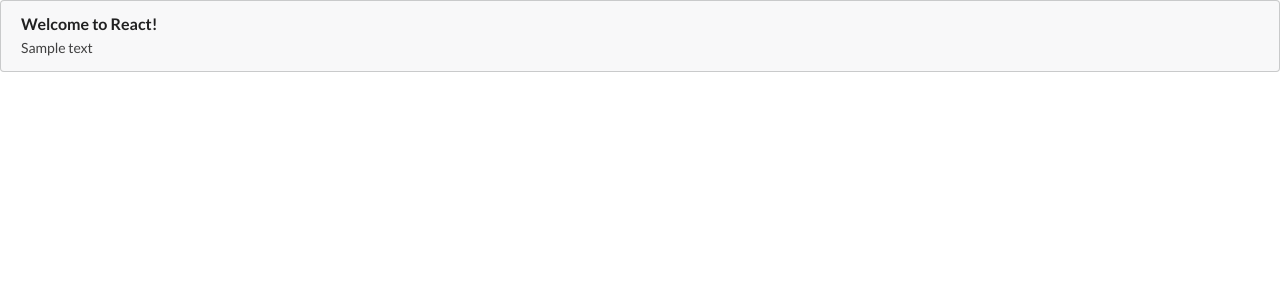
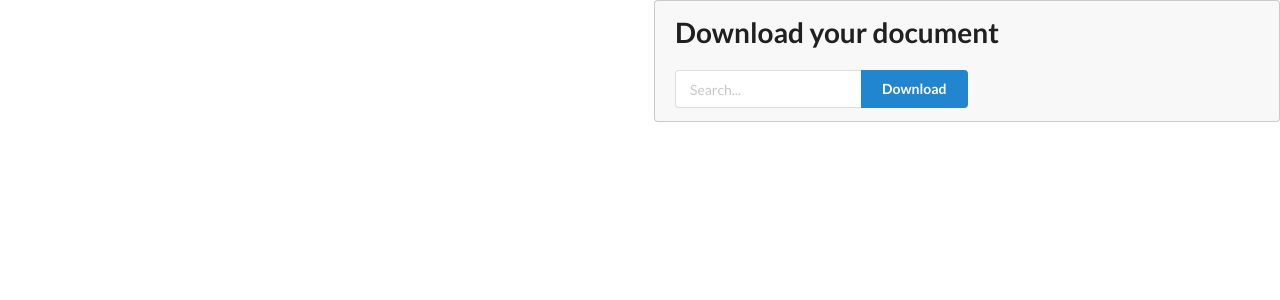
Before and after one commit to MHSiles/yoloco-fe, a React (Create React App) app: page / in a window 1280 px wide. Shown: the top 300 px of the page. Built offline with nearby package versions, Linux system fonts and the light colour scheme.

Commit message:
Connect to firebase and handle errors

```diff
--- a/package.json
+++ b/package.json
@@ -3,9 +3,11 @@
   "version": "0.1.0",
   "private": true,
   "dependencies": {
+    "@react-firebase/database": "^0.3.11",
     "@testing-library/jest-dom": "^5.16.4",
     "@testing-library/react": "^13.3.0",
     "@testing-library/user-event": "^13.5.0",
+    "firebase": "^9.8.3",
     "react": "^18.2.0",
     "react-dom": "^18.2.0",
     "react-scripts": "5.0.1",
--- a/src/components/App.js
+++ b/src/components/App.js
@@ -1,14 +1,58 @@
 import React from 'react';
+import { projectStorage } from '../services/firebase';
+import { ref, getDownloadURL } from "firebase/storage";
+import Error from './Error';
 
 class App extends React.Component {
 
+    state = { url: '', errorMessage: '' };
+
+    downloadFile(){
+
+        // Create a reference with an initial file path and name
+        const pathReference = ref(projectStorage, 'pdf/examplePDF.pdf');
+
+
+        getDownloadURL(pathReference)
+            .then((url) => {
+                this.state.setState({ url: url });
+                this.state.setState({ errorMessage: '' });
+            })
+            .catch((error) => {
+                // A full list of error codes is available at
+                switch (error.code) {
+                case 'storage/object-not-found':
+                    this.state.setState({ errorMessage: 'File does not exist'});
+                    break;
+                case 'storage/unauthorized':
+                    this.state.setState({ errorMessage: 'User does not have permission to access the object'});
+                    break;
+                default:
+                    this.state.setState({ errorMessage: 'Unknown error occurred, inspect the server response'});
+                    break;
+                }
+            });
+
+    }
+
     render() {
         return (
-            <div class="ui message">
-                <div class="header">
-                    Welcome to React!
+            <div class="ui grid">
+                <div class="eight wide column"></div>
+                <div class="eight wide column">
+                    <div class="ui message">
+                        <div class="header" style={{paddingBottom: "20px"}}>
+                            <h1>
+                                Download your document
+                            </h1>
+                        </div>
+                        <div class="ui action input">
+                            <input type="text" placeholder="Search..."></input>
+                            <button class="ui primary button" onClick={this.downloadFile}>Download</button>
+                        </div>
+                    </div>
+                    {this.state.errorMessage != '' ? <Error message={this.state.errorMessage}></Error> : ''}
                 </div>
-                <p>Sample text</p>
             </div>
         );
       }
--- /dev/null
+++ b/src/components/Error.js
@@ -0,0 +1,17 @@
+import React from 'react';
+
+const Error = props => {
+
+    return (
+        <div class="ui message" style={{color: "rgb(200,50,50)", backgroundColor: "rgb(256,200,200)"}}>
+            <div class="content">
+                <div class="header">Error</div>
+                <p>
+                    {props.message}
+                </p>
+            </div>
+        </div>
+    );
+};
+
+export default Error;
--- /dev/null
+++ b/src/services/firebase.js
@@ -0,0 +1,25 @@
+import { initializeApp } from "firebase/app";
+import { getStorage, ref } from 'firebase/storage';
+import { getFirestore } from 'firebase/firestore';
+const { REACT_APP_FIREBASE_API_KEY, REACT_APP_AUTH_DOMAIN, REACT_APP_PROJECT_ID, REACT_APP_STORAGE_BUCKET, REACT_APP_APP_ID } = process.env;
+
+const firebaseConfig = {
+  apiKey: REACT_APP_FIREBASE_API_KEY,
+  authDomain: REACT_APP_AUTH_DOMAIN,
+  projectId: REACT_APP_PROJECT_ID,
+  storageBucket: REACT_APP_STORAGE_BUCKET,
+  appId: REACT_APP_APP_ID
+};
+
+// Initialize Firebase
+const app = initializeApp(firebaseConfig);
+const db = getFirestore(app);
+
+const projectStorage = getStorage();
+const projectFirestore = getFirestore();
+
+export {
+  db,
+  projectStorage,
+  projectFirestore
+};
```
Also changed, not shown: 2 other files (tests, documents, lock files or other folders).
